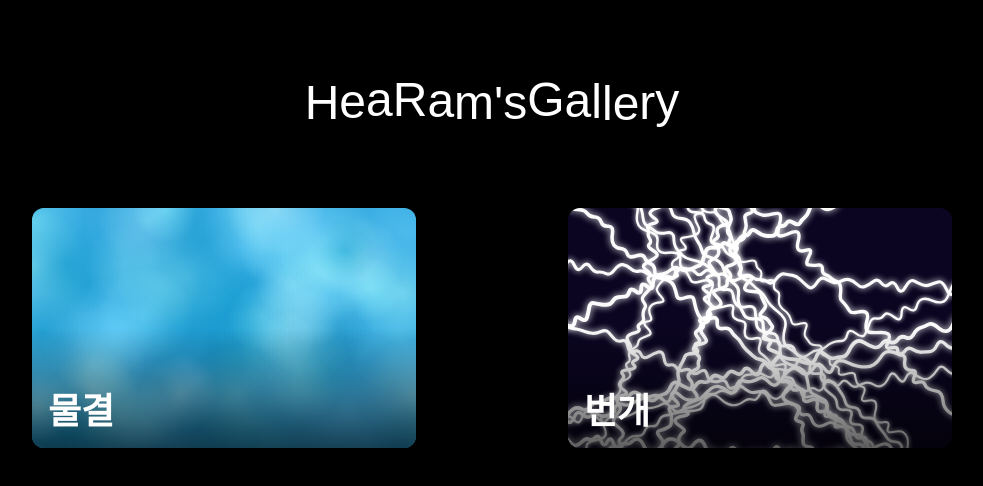
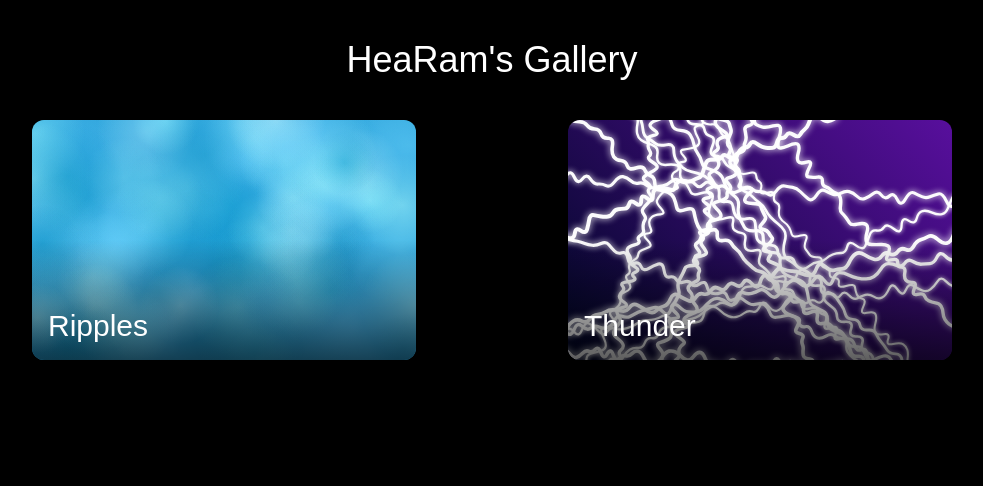
Before and after one commit to hetarho/gallery, a Next.js app: page / in a window 1280 px wide. Shown: the top 486 px of the page, without its empty margins (148-1131 px from the left). Built offline with nearby package versions, Linux system fonts and the light colour scheme; a web font is replaced by a local one.

Commit message:
[ADD] 폰트정리

```diff
--- a/app/_ArtFrame.tsx
+++ b/app/_ArtFrame.tsx
@@ -15,7 +15,7 @@ export default function ArtFrame({
             'linear-gradient(0deg, #000000A0, transparent,transparent)',
         }}
       ></div>
-      <div className="absolute bottom-4 left-4 select-none text-4xl font-bold text-white">
+      <div className="absolute bottom-4 left-4 select-none text-3xl font-thin text-white">
         {title}
       </div>
     </div>
--- a/app/_TitleText.tsx
+++ b/app/_TitleText.tsx
@@ -1,26 +1,7 @@
 'use client';
-
-import { motion } from 'framer-motion';
 
 export default function TitleText() {
   return (
-    <div className="flex justify-center font-thin">
-      {`HeaRam's Gallery`.split('').map((char, i) => {
-        return (
-          <motion.div
-            key={`${char} ${i}`}
-            animate={{
-              y: [0, -4, 0],
-            }}
-            transition={{
-              delay: 0.12 * i,
-              repeat: Infinity,
-            }}
-          >
-            {char}
-          </motion.div>
-        );
-      })}
-    </div>
+    <div className="flex justify-center font-thin">HeaRam&apos;s Gallery</div>
   );
 }
--- a/app/components/canvas/Thunder/ThunderCanvas.tsx
+++ b/app/components/canvas/Thunder/ThunderCanvas.tsx
@@ -6,7 +6,7 @@ import { Thunder } from './Thunder';
 
 export default function ThunderCanvas() {
   const canvasRef = useRef<HTMLCanvasElement>(null);
-  const [color] = useState('#0B0521');
+  const [color] = useState('linear-gradient(225deg, #8f18ff9d, #000e4f7c)');
 
   function resizeFunction(width: number, height: number) {
     const canvas = canvasRef.current;
--- a/app/page.tsx
+++ b/app/page.tsx
@@ -12,17 +12,17 @@ export default function Home() {
   return (
     <DragAndDropProvider>
       <main>
-        <motion.header className="select-none py-20 text-center text-5xl font-extrabold text-white">
+        <motion.header className="select-none py-10 text-center text-4xl font-extrabold text-white">
           <TitleText />
         </motion.header>
         <motion.section className="flex justify-center px-10">
           <div className="grid w-full justify-items-center gap-12 sm:w-[80vw] sm:grid-cols-auto-fill-96">
             <Link href={'/ripple'} className="w-full sm:w-96">
-              <ArtFrame title="물결">
+              <ArtFrame title="Ripples">
                 <RippleInteractive color="#33a8de"></RippleInteractive>
               </ArtFrame>
             </Link>
-            <ArtFrame title="번개">
+            <ArtFrame title="Thunder">
               <ThunderCanvas></ThunderCanvas>
             </ArtFrame>
           </div>
```
